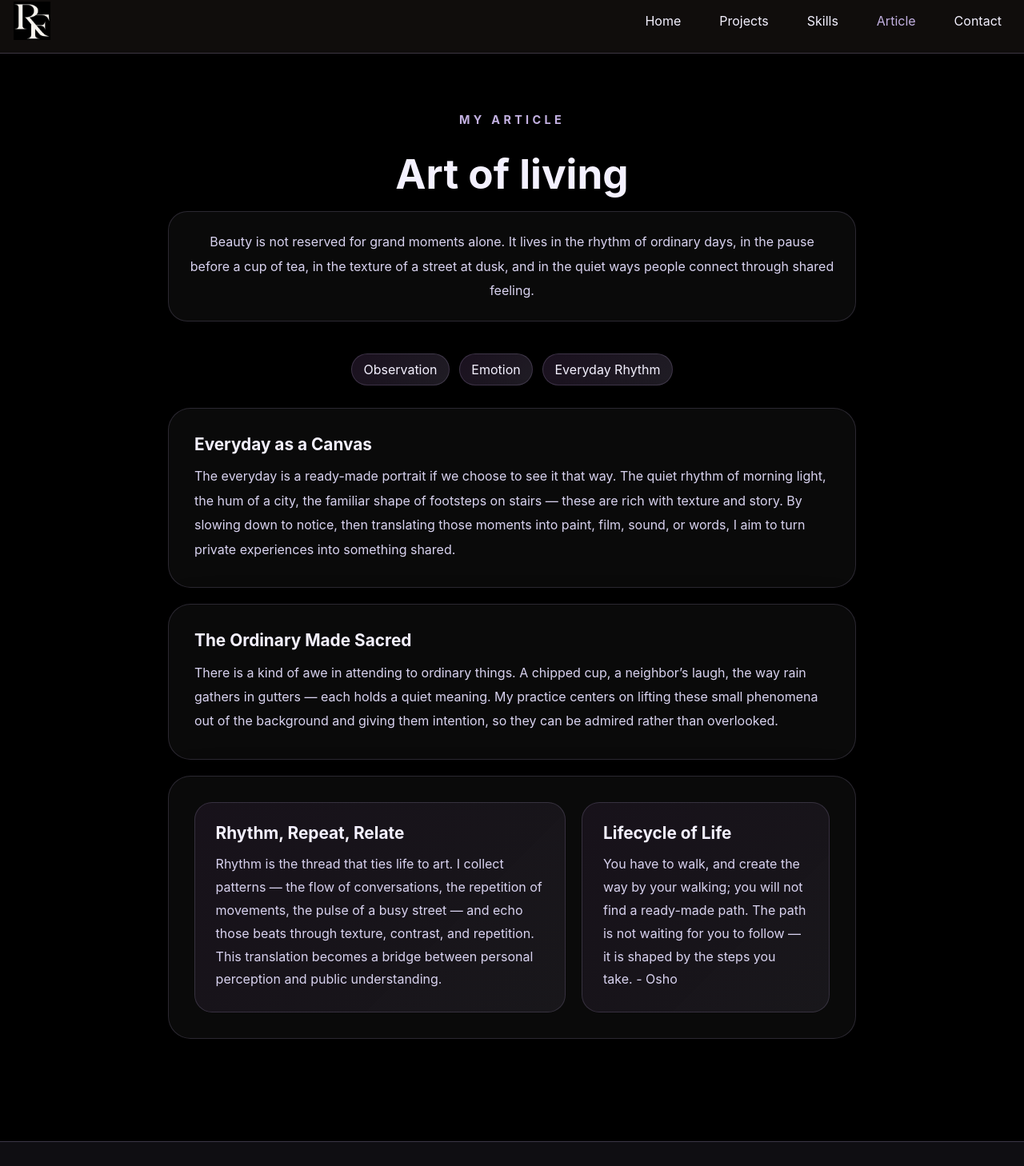
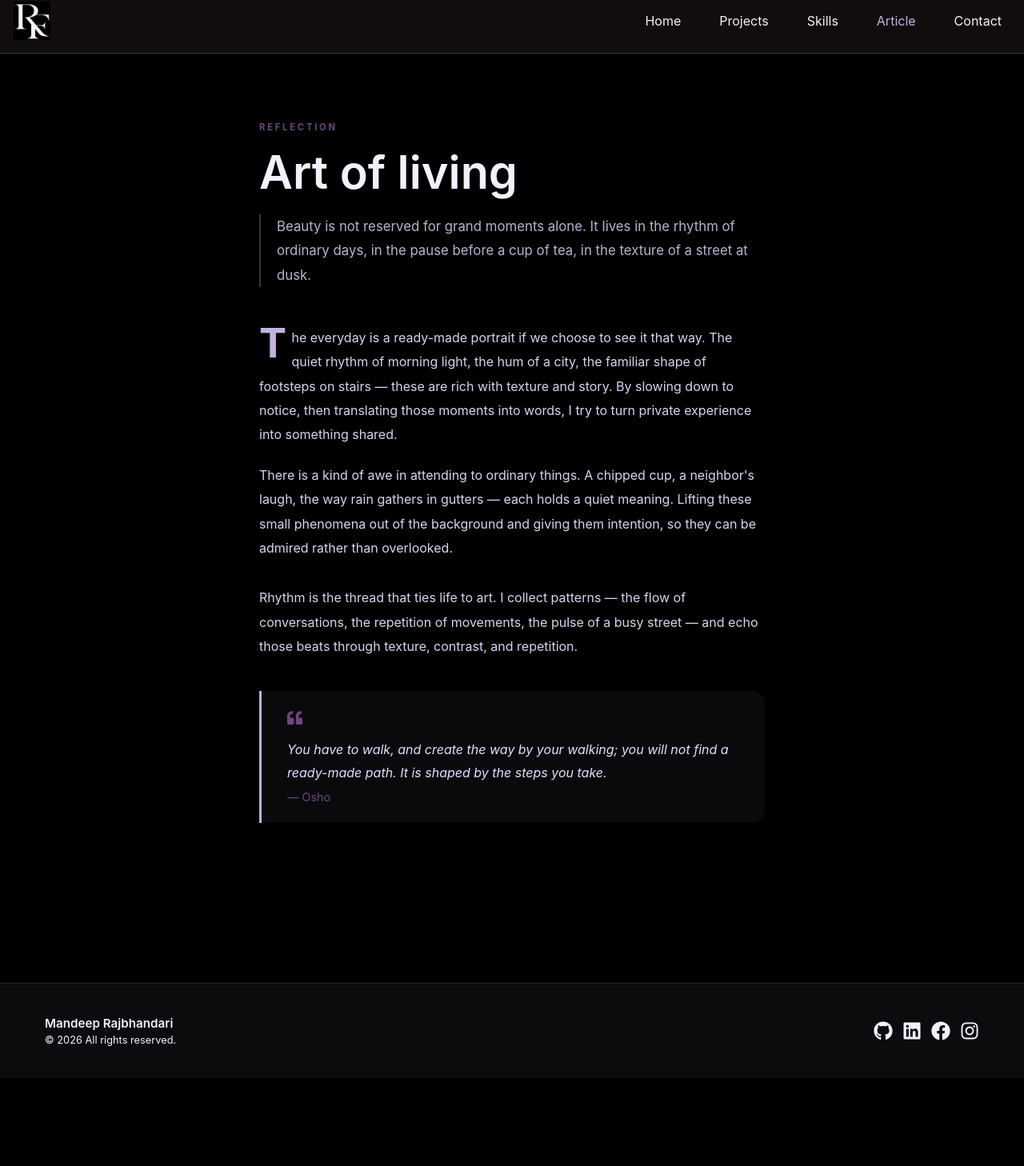
Before and after one commit to RocAfella044/Portfolio, a React (Vite) app: page /Article in a window 1280 px wide. Shown: the part 14-1472 px from the top of the page at 80% size. After the commit the page ends 1362 px from the top, so only its background shows below. Built offline with nearby package versions, Linux system fonts and the light colour scheme.

Commit message:
changes in article UI and contact page

```diff
--- a/src/App.css
+++ b/src/App.css
@@ -193,7 +193,7 @@ body {
   font-size: 1.5rem;
   margin-bottom: 1rem;
   color: #f4f1ff;
-  text-align: center;
+  text-align: left;
 }
 
 .about-card p,
@@ -561,124 +561,105 @@ body {
   font-size: 0.85rem;
 }
 
-.article-page {
-  display: flex;
-  flex-direction: column;
-  align-items: center;
-  justify-content: center;
-  padding: 2.5rem 1rem 4rem;
-  gap: 1.25rem;
+.essay {
+  max-width: 680px;
+  margin: 0 auto;
+  padding: 3rem 1.5rem 5rem;
 }
 
-.article-hero {
-  width: min(100%, 860px);
-  text-align: center;
+.essay-top {
+  margin-bottom: 3rem;
 }
 
-.article-page h1 {
-  font-size: clamp(2.4rem, 4vw, 3.4rem);
-  margin: 1rem 0 1rem;
-  color: #f4f1ff;
+.essay-label {
+  display: inline-block;
+  text-transform: uppercase;
+  letter-spacing: 0.25em;
+  font-size: 0.7rem;
+  font-weight: 700;
+  color: #6e4581;
+  margin-bottom: 1rem;
 }
 
-.article-highlight-strip {
-  display: flex;
-  flex-wrap: wrap;
-  justify-content: center;
-  gap: 0.75rem;
+.essay-top h1 {
+  font-size: clamp(2.4rem, 5vw, 3.6rem);
+  color: #f4f1ff;
+  line-height: 1.15;
+  margin-bottom: 1.25rem;
+  font-weight: 600;
+}
+
+.essay-intro {
+  color: #b9b2ce;
+  font-size: 1.05rem;
+  line-height: 1.8;
+  border-left: 2px solid rgba(195, 177, 225, 0.3);
+  padding-left: 1.25rem;
+}
+
+.essay-body {
+  margin-bottom: 2rem;
+}
+
+.essay-body p {
+  color: #d9d3f0;
+  line-height: 1.9;
+  font-size: 1rem;
+  margin-bottom: 1.25rem;
+}
+
+.essay-dropcap {
+  float: left;
+  font-size: 3.2rem;
+  line-height: 0.85;
+  padding-right: 0.4rem;
+  color: #c3b1e1;
+  font-weight: 700;
+}
+
+.essay-quote {
+  margin: 2.5rem 0;
+  padding: 1.5rem 1.5rem 1.5rem 2rem;
+  border-left: 3px solid #c3b1e1;
+  background: rgba(195, 177, 225, 0.05);
+  border-radius: 0 16px 16px 0;
+}
+
+.essay-quote-icon {
+  color: #6e4581;
+  font-size: 1.2rem;
+  margin-bottom: 0.75rem;
+}
+
+.essay-quote p {
+  color: #e8dbff;
+  line-height: 1.8;
+  font-style: italic;
+  font-size: 1rem;
   margin-bottom: 0.5rem;
 }
 
-.article-pill {
-  padding: 0.55rem 0.9rem;
-  border-radius: 999px;
-  border: 1px solid rgba(195, 177, 225, 0.2);
-  color: #f4f1ff;
-  background: linear-gradient(
-    135deg,
-    rgba(110, 69, 129, 0.24),
-    rgba(195, 177, 225, 0.16)
-  );
+.essay-quote footer {
+  color: #6e4581;
+  font-size: 0.9rem;
+  font-style: normal;
 }
 
-.article-card {
-  width: 100%;
-  max-width: 860px;
-  padding: 2rem;
-  border-radius: 28px;
-  border: 1px solid rgba(195, 177, 225, 0.18);
-  background: rgba(255, 255, 255, 0.04);
-  box-shadow: 0 24px 60px rgba(0, 0, 0, 0.24);
+.essay-tags {
+  display: flex;
+  flex-wrap: wrap;
+  gap: 0.5rem;
+  margin-top: 3rem;
+  padding-top: 1.5rem;
+  border-top: 1px solid rgba(195, 177, 225, 0.1);
 }
 
-.article-card h3 {
-  color: #f4f1ff;
-  margin-bottom: 0.8rem;
-  font-size: 1.3rem;
-}
-
-.article-card p {
-  color: #d9d3f0;
-  line-height: 1.9;
-  font-size: 1rem;
-}
-
-.article-summary {
-  width: 100%;
-  max-width: 860px;
-  display: grid;
-  grid-template-columns: 1.5fr 1fr;
-  gap: 1.25rem;
-}
-
-.article-note {
-  padding: 1.6rem;
-  border-radius: 22px;
-  border: 1px solid rgba(195, 177, 225, 0.18);
-  background: linear-gradient(
-    135deg,
-    rgba(110, 69, 129, 0.14),
-    rgba(195, 177, 225, 0.08)
-  );
-  color: #d9d3f0;
-}
-
-.article-note h3 {
-  color: #f4f1ff;
-  margin-bottom: 0.75rem;
-}
-
-.hero-description2 {
-  width: 100%;
-  max-width: 860px;
-  padding: 1.4rem 1.6rem;
-  border-radius: 24px;
-  border: 1px solid rgba(195, 177, 225, 0.18);
-  background: rgba(255, 255, 255, 0.04);
-  line-height: 1.9;
-  margin: 0 auto 1.25rem;
-  font-size: 1rem;
-  color: #d9d3f0;
-}
-
-.hero-tag2 {
-  display: inline-flex;
-  text-transform: uppercase;
-  letter-spacing: 0.3em;
-  font-size: 0.9rem;
-  font-weight: 700;
-  color: #c3b1e1;
-  margin-bottom: 0.75rem;
-}
-
-.article-note p {
-  line-height: 1.8;
-}
-
-@media (max-width: 860px) {
-  .article-summary {
-    grid-template-columns: 1fr;
-  }
+.essay-tags span {
+  padding: 0.3rem 0.8rem;
+  border-radius: 999px;
+  border: 1px solid rgba(195, 177, 225, 0.15);
+  color: #b9b2ce;
+  font-size: 0.8rem;
 }
 
 /* Contact Page */
@@ -905,11 +886,11 @@ body {
 }
 /* Footer */
 .footer {
-  background: rgba(195, 177, 225, 0.08);
+  background: rgba(195, 177, 225, 0.06);
   color: #f4f1ff;
-  padding: 2rem 0;
-  margin-top: 2rem;
-  border-top: 1px solid rgba(195, 177, 225, 0.25);
+  padding: 2.5rem 0;
+  margin-top: 3rem;
+  border-top: 1px solid rgba(195, 177, 225, 0.15);
 }
 
 .footer-container {
@@ -921,9 +902,26 @@ body {
   align-items: center;
 }
 
+.footer-brand {
+  display: flex;
+  flex-direction: column;
+  gap: 0.2rem;
+}
+
+.footer-name {
+  font-size: 0.95rem;
+  font-weight: 600;
+  color: #f4f1ff;
+}
+
+.footer-copy {
+  font-size: 0.8rem;
+  color: #f4f1ff;
+}
+
 .social-links {
   display: flex;
-  gap: 1rem;
+  gap: 0.75rem;
 }
 
 .social-links a {
@@ -959,7 +957,7 @@ body {
 
   .footer-container {
     flex-direction: column;
-    gap: 1rem;
+    gap: 1.25rem;
     text-align: center;
   }
 }
--- a/src/components/footer/footer.jsx
+++ b/src/components/footer/footer.jsx
@@ -1,11 +1,15 @@
 import { FaGithub, FaLinkedin, FaInstagram, FaFacebook } from 'react-icons/fa';
 
 export default function Footer() {
+  const year = new Date().getFullYear();
+
   return (
     <footer className="footer">
       <div className="footer-container">
-        <p>Mandeep Rajbhandari<br></br>
-        </p>
+        <div className="footer-brand">
+          <p className="footer-name">Mandeep Rajbhandari</p>
+          <p className="footer-copy">&copy; {year} All rights reserved.</p>
+        </div>
         <div className="social-links">
           <a
             href="https://github.com/RocAfella044"
--- a/src/pages/Article.jsx
+++ b/src/pages/Article.jsx
@@ -1,71 +1,54 @@
-import React from 'react';
+import { FaQuoteLeft } from 'react-icons/fa';
 
-const Article = () => {
+export default function Article() {
   return (
-    <section className="page article-page">
-      <div className="article-hero">
-        <span className="hero-tag2">my article</span>
+    <section className="page essay">
+      <div className="essay-top">
+        <span className="essay-label">reflection</span>
         <h1>Art of living</h1>
-        <p className="hero-description2">
-          Beauty is not reserved for grand moments alone. It lives in the rhythm
-          of ordinary days, in the pause before a cup of tea, in the texture of
-          a street at dusk, and in the quiet ways people connect through shared
-          feeling.
+        <p className="essay-intro">
+          Beauty is not reserved for grand moments alone. It lives in the
+          rhythm of ordinary days, in the pause before a cup of tea, in the
+          texture of a street at dusk.
         </p>
       </div>
 
-      <div className="article-highlight-strip">
-        <span className="article-pill">Observation</span>
-        <span className="article-pill">Emotion</span>
-        <span className="article-pill">Everyday Rhythm</span>
+      <div className="essay-body">
+        <p>
+          <span className="essay-dropcap">T</span>he everyday is a ready-made
+          portrait if we choose to see it that way. The quiet rhythm of
+          morning light, the hum of a city, the familiar shape of footsteps on
+          stairs — these are rich with texture and story. By slowing down to
+          notice, then translating those moments into words, I try to turn
+          private experience into something shared.
+        </p>
+
+        <p>
+          There is a kind of awe in attending to ordinary things. A chipped
+          cup, a neighbor&apos;s laugh, the way rain gathers in gutters —
+          each holds a quiet meaning. Lifting these small phenomena out of the
+          background and giving them intention, so they can be admired rather
+          than overlooked.
+        </p>
       </div>
 
-      <article className="article-card">
-        <h3>Everyday as a Canvas</h3>
+      <div className="essay-body">
         <p>
-          The everyday is a ready-made portrait if we choose to see it that way.
-          The quiet rhythm of morning light, the hum of a city, the familiar
-          shape of footsteps on stairs — these are rich with texture and story.
-          By slowing down to notice, then translating those moments into paint,
-          film, sound, or words, I aim to turn private experiences into
-          something shared.
+          Rhythm is the thread that ties life to art. I collect patterns —
+          the flow of conversations, the repetition of movements, the pulse of
+          a busy street — and echo those beats through texture, contrast, and
+          repetition.
         </p>
-      </article>
+      </div>
 
-      <article className="article-card">
-        <h3>The Ordinary Made Sacred</h3>
+      <blockquote className="essay-quote">
+        <FaQuoteLeft className="essay-quote-icon" />
         <p>
-          There is a kind of awe in attending to ordinary things. A chipped cup,
-          a neighbor’s laugh, the way rain gathers in gutters — each holds a
-          quiet meaning. My practice centers on lifting these small phenomena
-          out of the background and giving them intention, so they can be
-          admired rather than overlooked.
+          You have to walk, and create the way by your walking; you will
+          not find a ready-made path. It is shaped by the steps you take.
         </p>
-      </article>
-
-      <article className="article-card article-summary">
-        <div className="article-note">
-          <h3>Rhythm, Repeat, Relate</h3>
-          <p>
-            Rhythm is the thread that ties life to art. I collect patterns — the
-            flow of conversations, the repetition of movements, the pulse of a
-            busy street — and echo those beats through texture, contrast, and
-            repetition. This translation becomes a bridge between personal
-            perception and public understanding.
-          </p>
-        </div>
-
-        <div className="article-note">
-          <h3>Lifecycle of Life</h3>
-          <p>
-            You have to walk, and create the way by your walking; you will not
-            find a ready-made path. The path is not waiting for you to follow —
-            it is shaped by the steps you take. - Osho
-          </p>
-        </div>
-      </article>
+        <footer>— Osho</footer>
+      </blockquote>
     </section>
   );
-};
-
-export default Article;
+}
--- a/src/pages/Home.jsx
+++ b/src/pages/Home.jsx
@@ -71,10 +71,9 @@ export default function Home() {
         <aside className="hobbies-card">
           <h3>Hobbies & Interests</h3>
           <ul className="hobbies-list">
-            <li>Reading literature</li>
+            <li>Reading literature and Novels</li>
             <li>Journaling</li>
             <li>Football on a turf</li>
-            <li>Working out</li>
             <li>Photos and videos editing</li>
             <li>Binge-watching movies & series</li>
           </ul>
--- a/src/pages/contact.jsx
+++ b/src/pages/contact.jsx
@@ -1,5 +1,5 @@
 import { useEffect, useState } from 'react';
-import { FaPaperPlane, FaCheck, FaFacebook, FaInstagram, FaLinkedin } from 'react-icons/fa';
+import { FaPaperPlane, FaCheck, FaFacebook, FaInstagram, FaLinkedin, FaEnvelope, FaMapMarkerAlt } from 'react-icons/fa';
 
 const STORAGE_KEY = 'contactFormData';
 
@@ -52,7 +52,7 @@ export default function Contact() {
       <div className="contact-inner">
         <div className="contact-info">
           <div className="contact-head-row">
-            <h3>Reach out</h3>
+            <h2>Find me on</h2>
           </div>
           <div className="contact-social">
             <a href="https://facebook.com" target="_blank" rel="noopener noreferrer"><FaFacebook /> Facebook</a>
@@ -60,8 +60,8 @@ export default function Contact() {
             <a href="https://linkedin.com" target="_blank" rel="noopener noreferrer"><FaLinkedin /> LinkedIn</a>
           </div>
           <div className="contact-divider" />
-          <p className="contact-location">mandeeprajbhandari12@gmail.com</p>
-          <p className="contact-location">Kathmandu, Nepal</p>
+          <p className="contact-location"><FaEnvelope /> mandeeprajbhandari12@gmail.com</p>
+          <p className="contact-location"><FaMapMarkerAlt /> Kathmandu, Nepal</p>
         </div>
 
         <form className="contact-form" onSubmit={handleSubmit}>
```
